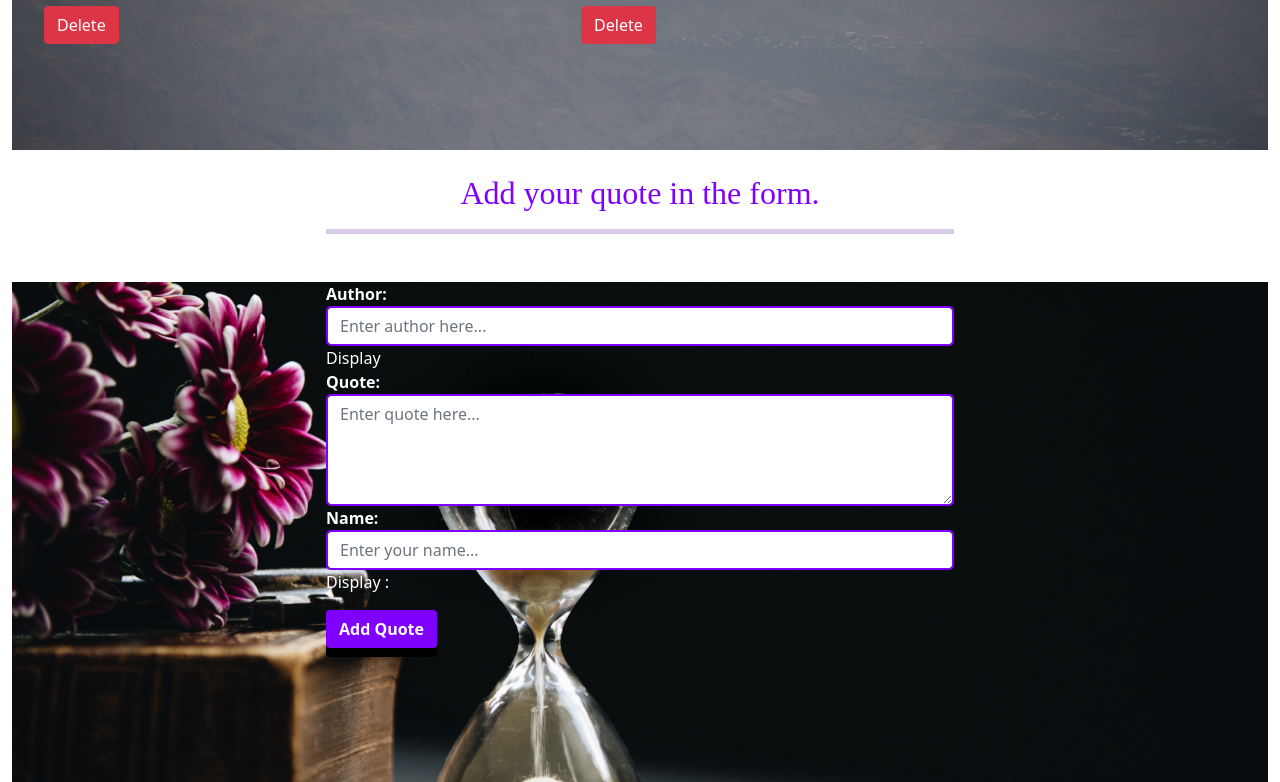
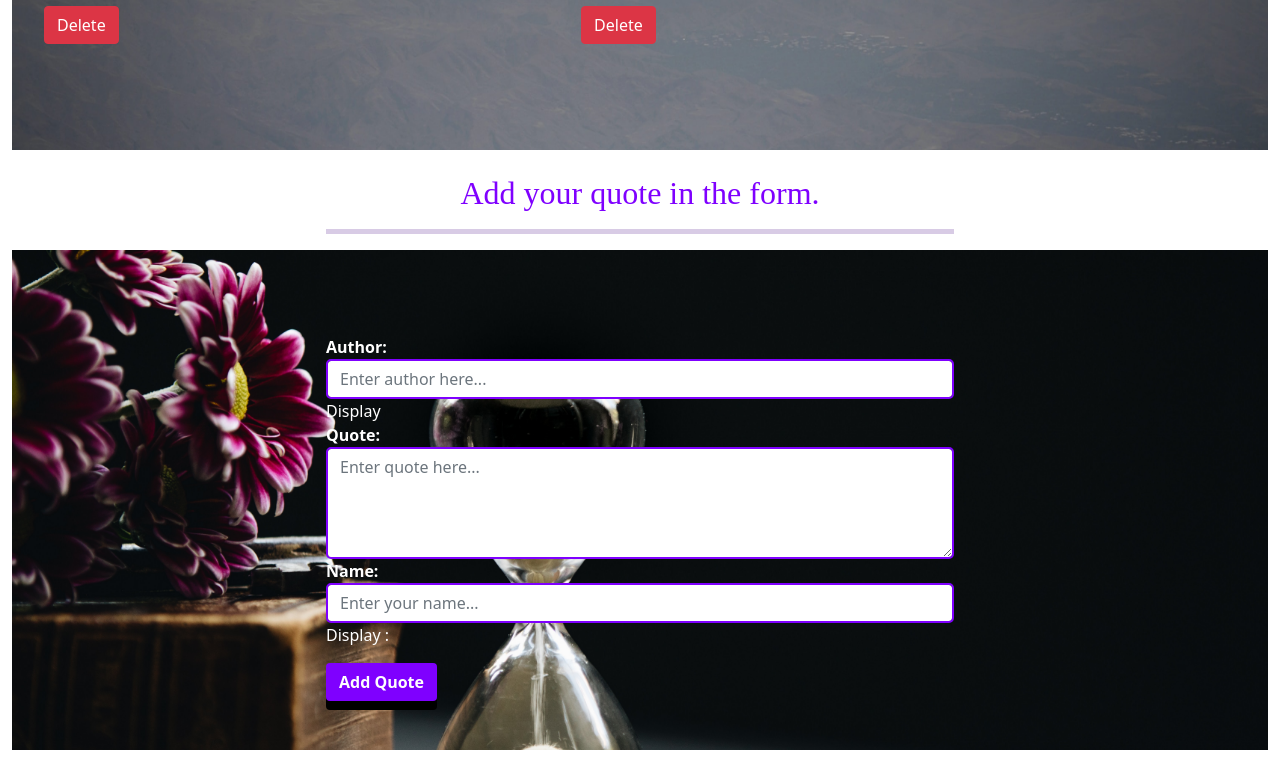
Before and after one commit to LoiseMulwa/quotes-app, an Angular app: page / in a window 1280 px wide. Shown: the part 475-1257 px from the top of the page. After the commit the page ends 1225 px from the top, so only its background shows below. Built offline with nearby package versions, Linux system fonts and the light colour scheme; a web font is replaced by a local one.

Commit message:
pt: Created a new class for the form

```diff
--- a/src/app/forms/forms.component.html
+++ b/src/app/forms/forms.component.html
@@ -4,6 +4,7 @@
   <h4 class="qq text-center text-info">Add your quote in the form.</h4>
     <hr>
 <form  (ngSubmit)='submitQuote()' #quoteForm='ngForm' id="myform">
+  <div class="ess">
         <div class="form-group mt-5 " >
 
           <span class="mul pt-5"><label for="author">Author:</label></span>
@@ -37,6 +38,7 @@
 
 
             <button type="submit" class="btn  mt-3">Add Quote</button>
+          </div>
 
         </form>
 
```
